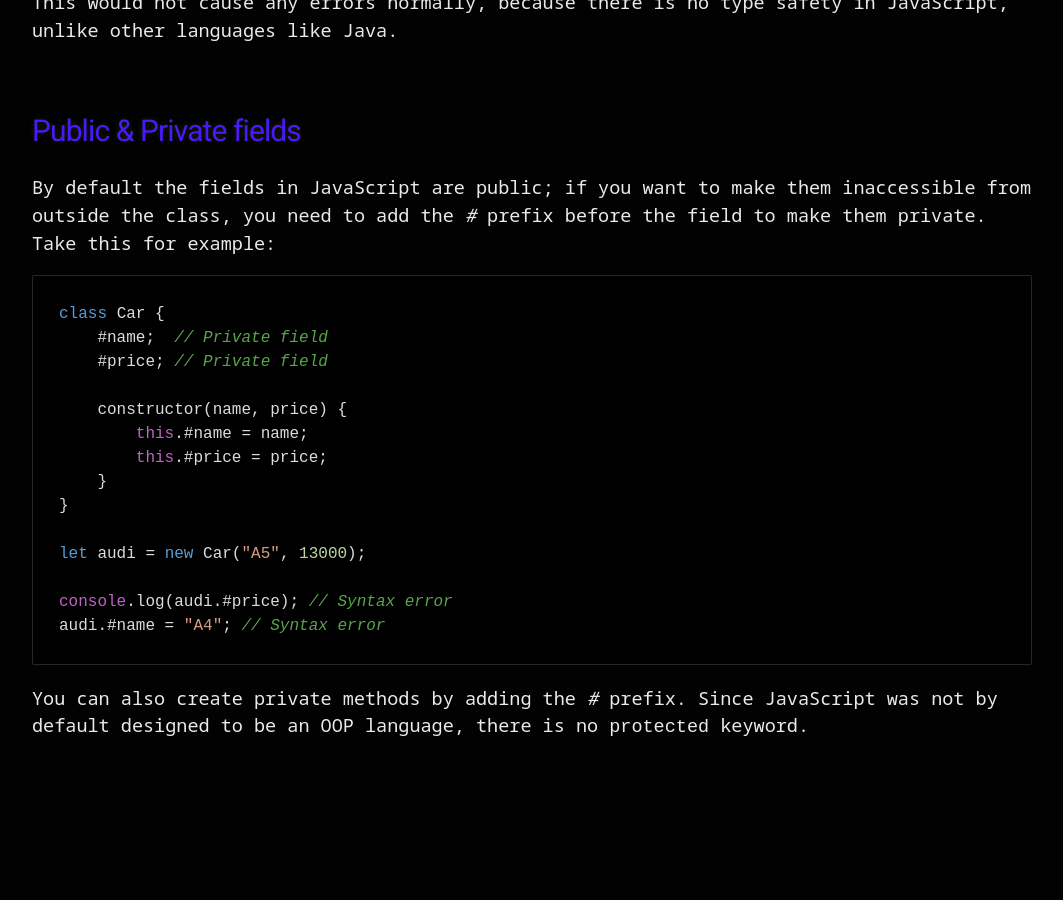
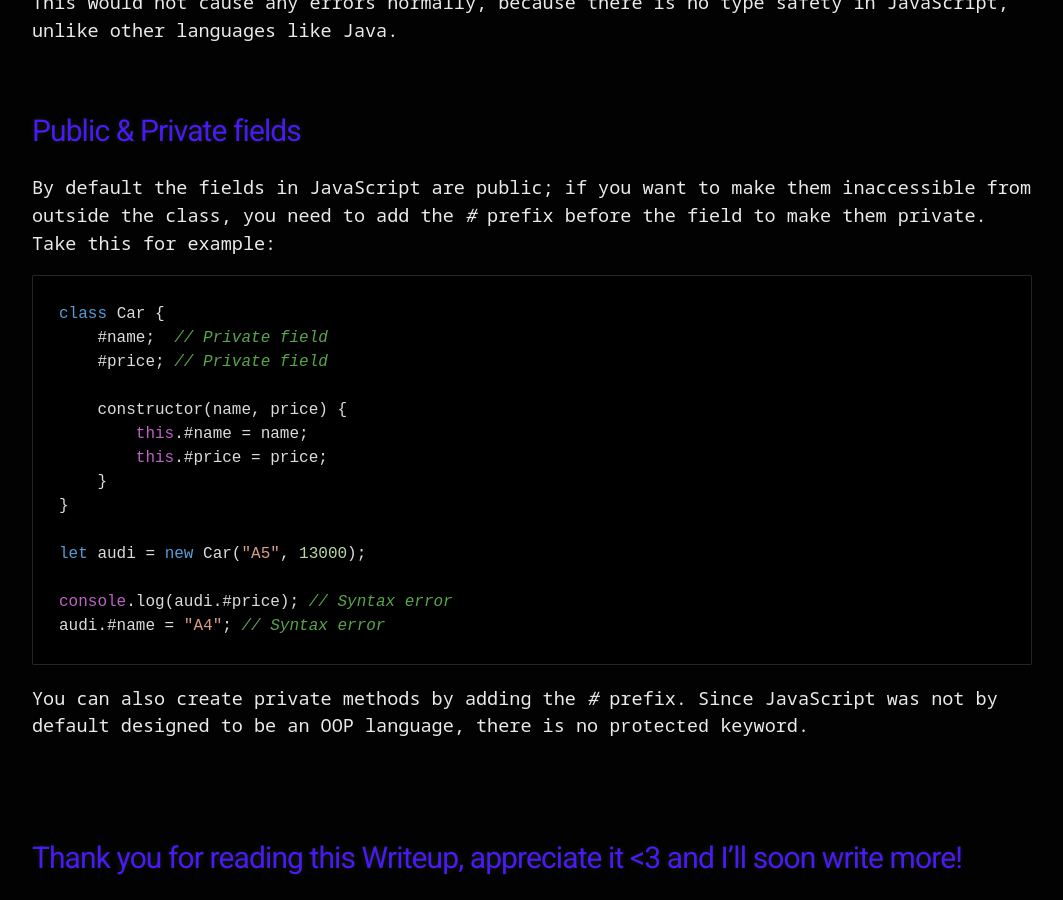
Before and after one commit to 20kilograma/blog, a Jekyll site: the page built from oop-js.md, in a window 1280 px wide and 900 px high, scrolled down 6814 px. Shown: the whole window, without its empty margins (108-1171 px from the left). Built offline with Jekyll 4.4.1, drawn with Linux system fonts in a browser that asks for light colours; nearby versions of some CDN libraries; some web fonts are replaced; our own code applies the rules of GitHub Pages for plain Markdown files; before the commit the page ends 7622 px from its top, so only the background shows below that.

Commit message:
Update oop-js.md

```diff
--- a/oop-js.md
+++ b/oop-js.md
@@ -184,3 +184,6 @@ audi.#name = "A4"; // Syntax error</code></pre>
 You can also create private methods by adding the <i>#</i> prefix. Since JavaScript was not by default designed to be an OOP language, there is no <code>protected</code> keyword.
 
 <br>
+<br>
+
+# Thank you for reading this Writeup, appreciate it <3 and I’ll soon write more!
```
